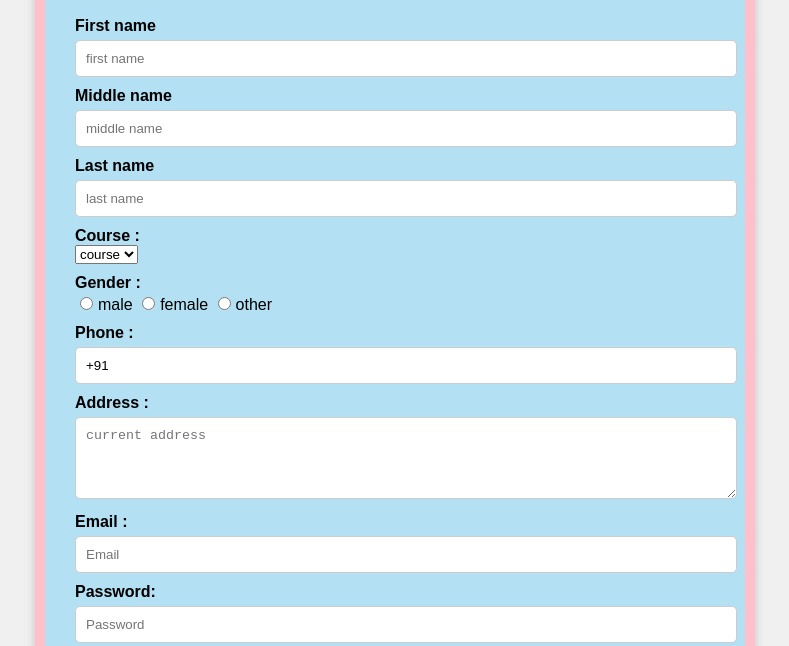
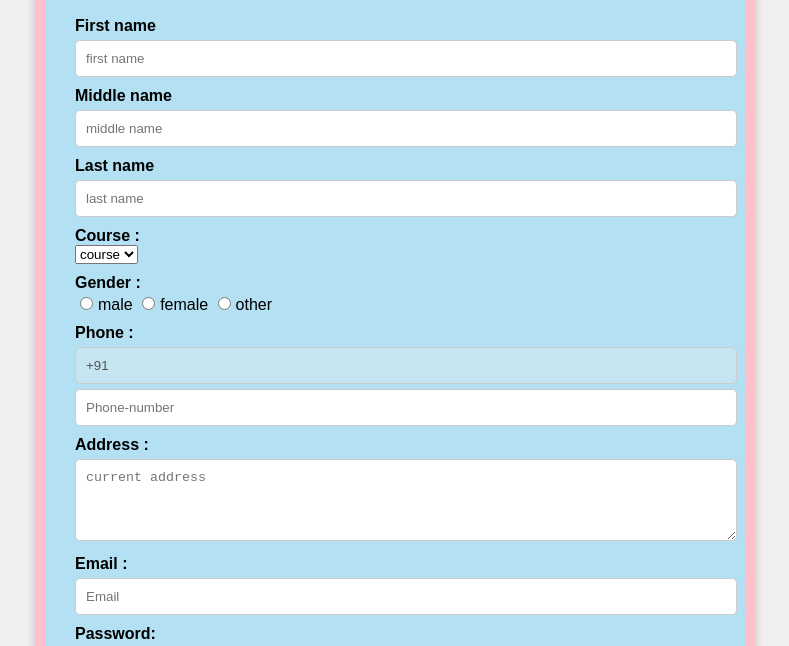
Before and after one commit to Enthu-muskan/Student-Registration-Form, a plain HTML site: page index.html in a window 1280 px wide. Shown: the part 125-771 px from the top of the page, without its empty margins (245-1034 px from the left). Drawn offline with Linux system fonts and the light colour scheme.

Commit message:
Update index.html

```diff
--- a/index.html
+++ b/index.html
@@ -36,7 +36,8 @@
         <input type="radio" name="gender" value="other">other
 
         <label for="Phone">Phone :</label>
-        <input type="text" id="Phone-number" value="+91" placeholder="phone-no."required>
+        <input type="text" id="Phone-number" value="+91" disabled>
+        <input type="text" id="Phone-number" placeholder="Phone-number"required>
 
         <label for="address">Address :</label>
         <textarea id="address"placeholder="current address" rows="4"></textarea>
```
